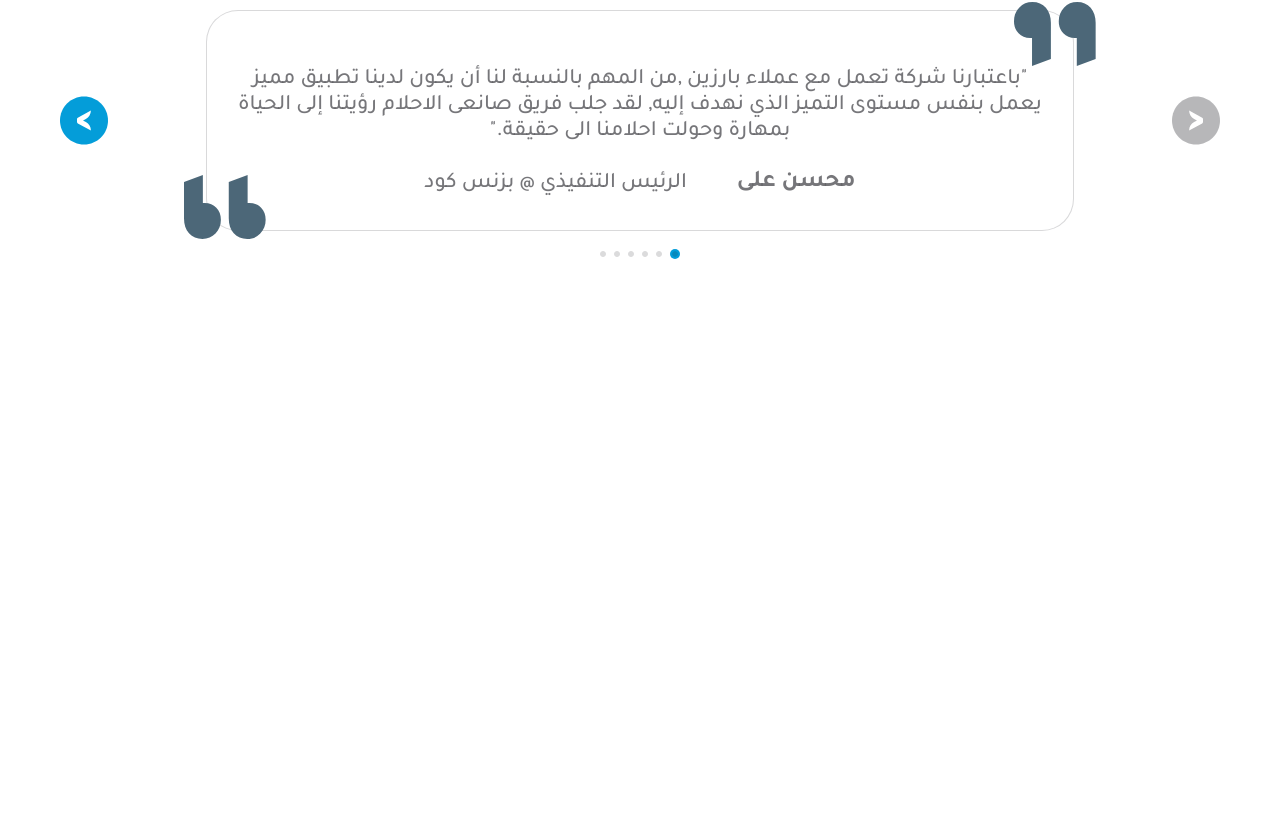
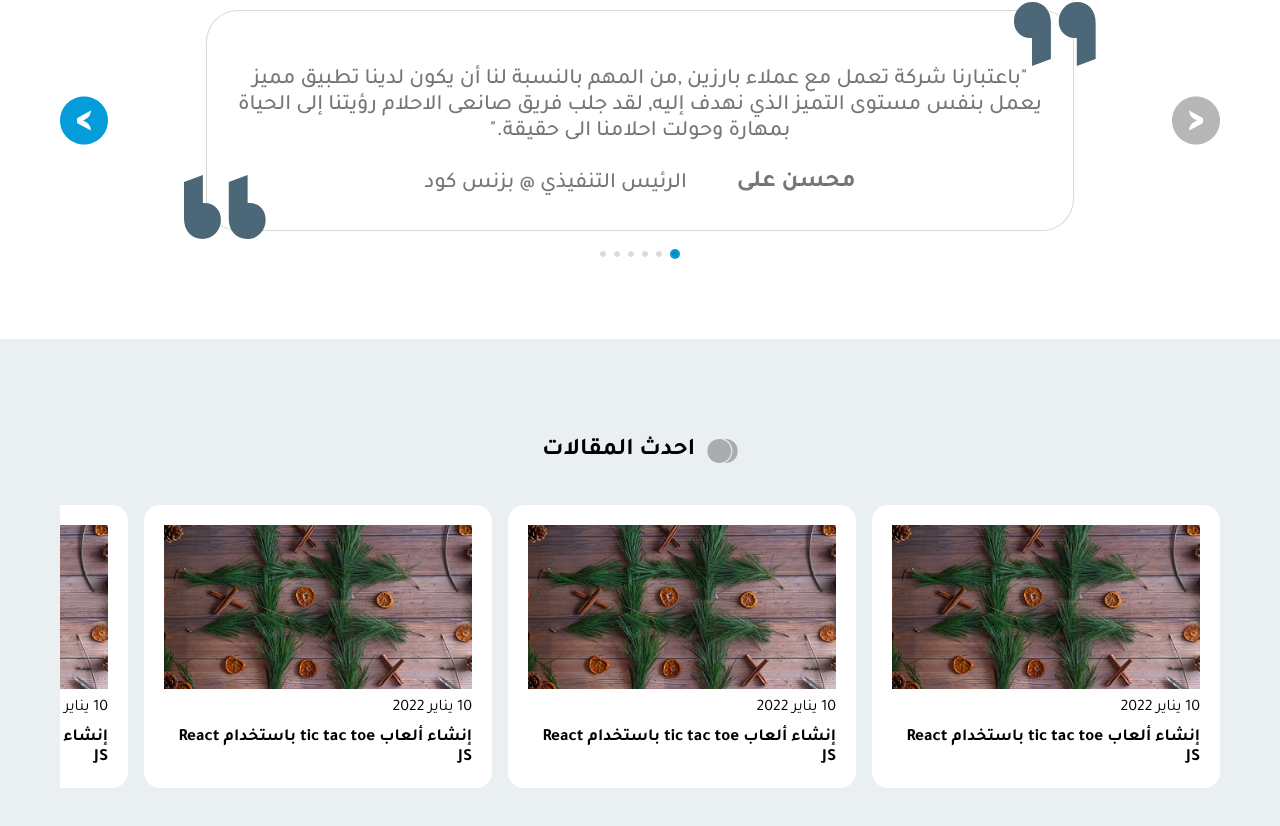
Before and after one commit to mosayed40/Dream-makers, a React (Vite) app: page / in a window 1280 px wide. Shown: the part 4040-4866 px from the top of the page. Before the commit the page ends 4379 px from the top, so only its background shows below. Built offline with nearby package versions, Linux system fonts and the light colour scheme.

Commit message:
LatestArticles

```diff
--- a/src/comp/Home-page/Latest_articles.jsx
+++ b/src/comp/Home-page/Latest_articles.jsx
@@ -1,109 +1,52 @@
+import ComponentAddress from "../component address";
+import styles from "./Latest_articles.module.css";
+
 export default function LatestArticles() {
+  const articles = [
+    {
+      img: "assets/images/photos/Article_Image.png",
+      date: "10 يناير 2022",
+      title: "إنشاء ألعاب tic tac toe باستخدام React JS",
+    },
+    {
+      img: "assets/images/photos/Article_Image.png",
+      date: "10 يناير 2022",
+      title: "إنشاء ألعاب tic tac toe باستخدام React JS",
+    },
+    {
+      img: "assets/images/photos/Article_Image.png",
+      date: "10 يناير 2022",
+      title: "إنشاء ألعاب tic tac toe باستخدام React JS",
+    },
+    {
+      img: "assets/images/photos/Article_Image.png",
+      date: "10 يناير 2022",
+      title: "إنشاء ألعاب tic tac toe باستخدام React JS",
+    },
+  ];
   return (
-    <div
-      style={{
-        padding: "88px 60px",
-        display: "flex",
-        flexDirection: "column",
-        gap: "30px",
-        alignItems: "center",
-        background: "#EAF0F1",
-        zIndex: "-1",
-      }}
-    >
-      <section
-        style={{
-          display: "flex",
-          gap: "10px",
-          direction: "rtl",
-          fontSize: "24px",
-          fontWeight: "bold",
-        }}
-      >
-        <img src="/assets/icons/icon/Layer.svg" />
-        <h2> احدث المقالات</h2>
-      </section>
-      <div style={{ position: "relative" }}>
-        <section
-          style={{
-            display: "flex",
-            gap: "16px",
-            overflowX: "hidden",
-            direction: "rtl",
-            width: "90%",
-            columnWidth: "300px",
-          }}
-        >
-          <div
-            style={{
-              padding: "20px",
-              borderRadius: "16px",
-              background: "#fff",
-              direction: "rtl",
-              display: "flex",
-              flex: "1",
-              gap: "10px",
-              flexDirection: "column",
-            }}
-          >
-            <img src="assets/images/photos/Article_Image.png" />
-            <p>10 يناير 2022</p>
-            <h6 style={{ fontSize: "15PX" }}>
-              إنشاء ألعاب tic tac toe باستخدام React JS
-            </h6>
-          </div>
-          <div
-            style={{
-              padding: "20px",
-              borderRadius: "16px",
-              background: "#fff",
-              direction: "rtl",
-              display: "flex",
-              flex: "1",
-              gap: "10px",
-              flexDirection: "column",
-            }}
-          >
-            <img src="assets/images/photos/Article_Image.png" />
-            <p>10 يناير 2022</p>
-            <h6 style={{ fontSize: "15PX" }}>
-              إنشاء ألعاب tic tac toe باستخدام React JS
-            </h6>
-          </div>
-          <div
-            style={{
-              padding: "20px",
-              borderRadius: "16px",
-              background: "#fff",
-              direction: "rtl",
-              display: "flex",
-              flex: "1",
-              gap: "10px",
-              flexDirection: "column",
-            }}
-          >
-            <img src="assets/images/photos/Article_Image.png" />
-            <p>10 يناير 2022</p>
-            <h6 style={{ fontSize: "15PX" }}>
-              إنشاء ألعاب tic tac toe باستخدام React JS
-            </h6>
-          </div>
-          <div
-            style={{
-              padding: "20px",
-              borderRadius: "16px",
-              background: "#fff",
-              direction: "rtl",
-            }}
-          >
-            <img src="assets/images/photos/Article_Image.png" />
-            <p>10 يناير 2022</p>
-            <h6 style={{ fontSize: "15PX" }}>
-              إنشاء ألعاب tic tac toe باستخدام React JS
-            </h6>
-          </div>
-        </section>
+    <section className={styles.latestArticles}>
+      <ComponentAddress title={"احدث المقالات"} />
+      <div className={styles.latestArticlesContainer}>
+        {articles.map((article, index) => (
+          <LatestArticlesContainer
+            key={index}
+            img={article.img}
+            date={article.date}
+            title={article.title}
+          />
+        ))}
       </div>
+    </section>
+  );
+}
+
+function LatestArticlesContainer({ img, date, title }) {
+  return (
+    <div className={styles.latestArticlesTitle}>
+      <img src={img} />
+      <p>{date}</p>
+      <span>{title} </span>
     </div>
   );
 }
--- /dev/null
+++ b/src/comp/Home-page/Latest_articles.module.css
@@ -0,0 +1,53 @@
+.latestArticles {
+  padding: 88px 60px;
+  display: flex;
+  flex-direction: column;
+  gap: 30px;
+  align-items: center;
+  background: #eaf0f1;
+  z-index: -1;
+}
+.latestArticlesContainer {
+  display: flex;
+  flex-direction: row;
+  gap: 16px;
+  overflow: hidden;
+  direction: rtl;
+  width: 100%;
+  column-width: 300px;
+}
+.latestArticlesTitle {
+  width: 30%;
+  padding: 20px;
+  border-radius: 16px;
+  background: #fff;
+  direction: rtl;
+  display: flex;
+  gap: 10px;
+  flex-direction: column;
+}
+.latestArticlesTitle span {
+  font-size: 17px;
+  font-weight: 600;
+}
+@media screen and (max-width: 768px) {
+  .latestArticles {
+    padding: 40px 20px;
+  }
+  .latestArticlesContainer {
+    flex-direction: column;
+    gap: 20px;
+    overflow: hidden;
+    direction: ltr;
+  }
+  .latestArticlesTitle {
+    width: 100%;
+    padding: 10px;
+    border-radius: 16px;
+    background: #fff;
+    direction: ltr;
+    display: flex;
+    gap: 10px;
+    flex-direction: column;
+  }
+}
--- a/src/pages/Home.jsx
+++ b/src/pages/Home.jsx
@@ -18,7 +18,7 @@ export default function Home() {
       <Add />
       <ProjectPricingExamples />
       <AboutTheCompany />
-      {/* <LatestArticles /> */}
+      <LatestArticles />
     </div>
   );
 }
```
